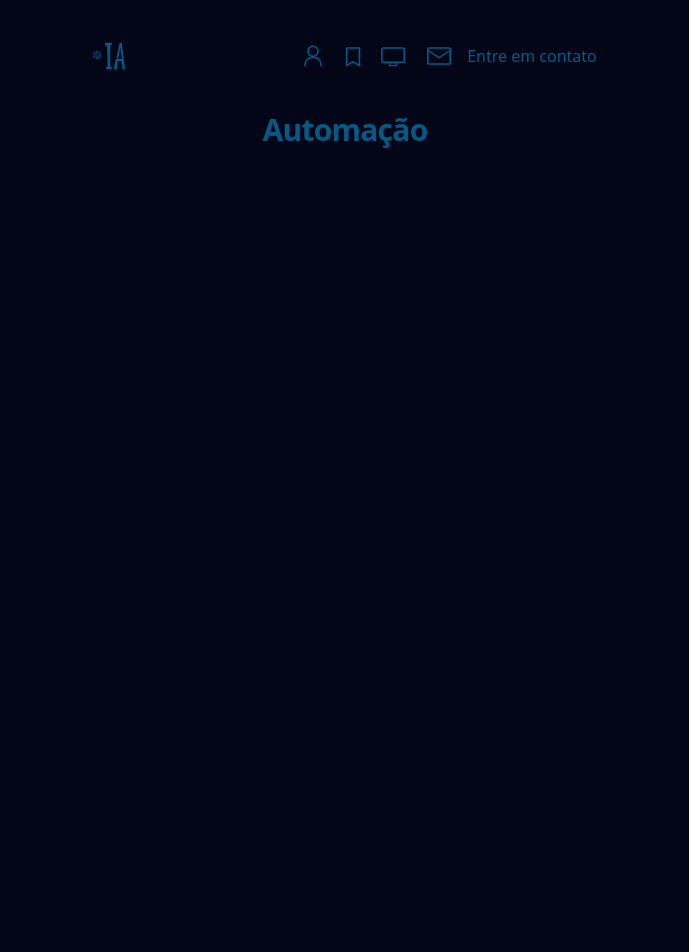
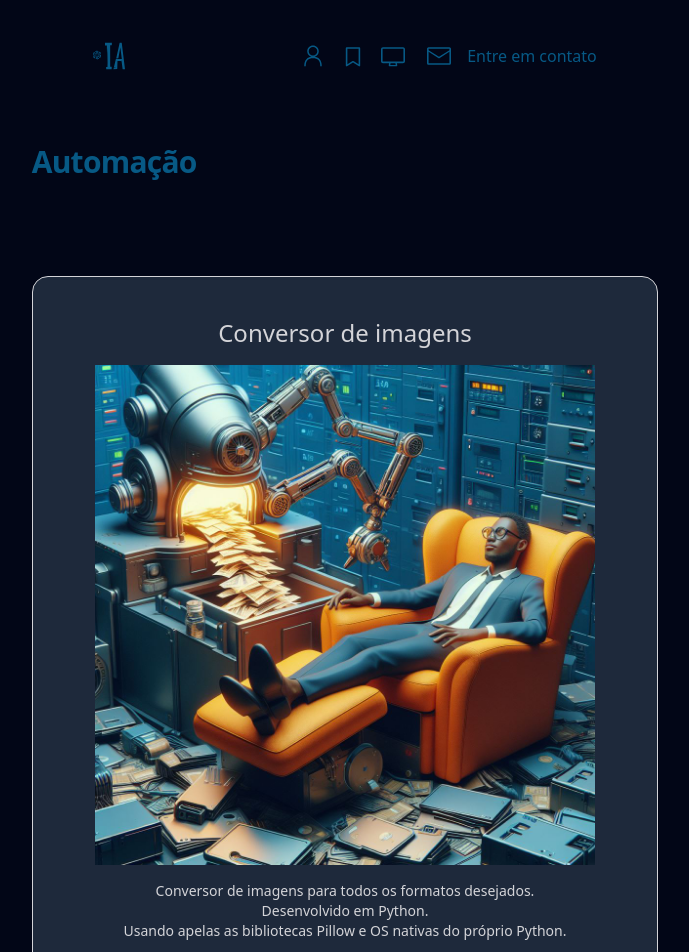
Before and after one commit to icaroravelo/i-a.io, a Next.js app: page /portfolio/automacao in a window 1280 px wide. Shown: the top 952 px of the page, without its empty margins (295-984 px from the left). Before the commit the page ends 800 px from the top, so only its background shows below. Built offline with nearby package versions, Linux system fonts and the light colour scheme.

Commit message:
feat: portfolios pages and first projects

```diff
--- a/app/portfolio/automacao/page.jsx
+++ b/app/portfolio/automacao/page.jsx
@@ -1,9 +1,30 @@
+import Card from '@/components/CardComponent'
+import { automationProjects } from '@/components/constants'
+import Image from 'next/image'
+import Link from 'next/link'
 import React from 'react'
 
 const AutomationPage = () => {
     return (
-        <div className='flex flex-col gap-16 md:gap-24'>
-            <h1 className='animate-in text-3xl font-bold tracking-tight text-sky-800'>Automação</h1>
+        <div className='flex flex-col gap-16 md:gap-24 p-[2rem]'>
+            <h1 className='animate-in text-center md:text-left text-3xl font-bold tracking-tight text-sky-800'>Automação</h1>
+
+            <div className='flex flex-col gap-8'>
+                {automationProjects.map((automation) => (
+                    <Card key={automation.id}
+                        className="anime-in space-y-4"
+                    >
+                        <h3 className='text-center text-2xl'>{automation.name}</h3>
+                        <Image
+                            src={automation.image} alt={automation.name} width={500} height={500} className='mx-auto'
+                        />
+                        <p>{automation.description}</p>
+                        <Link href={automation.href}>
+                            <button className='bg-sky-800 rounded-md px-6 py-2 mt-4'>Ver mais</button>
+                        </Link>
+                    </Card>
+                ))}
+            </div>
         </div>
     )
 }
--- a/app/portfolio/machine-learning/page.jsx
+++ b/app/portfolio/machine-learning/page.jsx
@@ -2,8 +2,9 @@ import React from 'react'
 
 const MachineLearningPage = () => {
     return (
-        <div className='flex flex-col gap-16 md:gap-24'>
-            <h1 className='animate-in text-3xl font-bold tracking-tight text-sky-800'>Machine Learning</h1>
+        <div className='flex flex-col gap-16 md:gap-24 p-[2rem]'>
+            <h1 className='animate-in text-center md:text-left text-3xl font-bold tracking-tight text-sky-800'>Machine Learning</h1>
+            <span className='text-center text-zinc-500'>Portfolio em construção...</span>
         </div>
     )
 }
--- a/app/portfolio/page.jsx
+++ b/app/portfolio/page.jsx
@@ -12,7 +12,7 @@ export const metadata = {
 const Portfolio = () => {
     return (
         <div className='flex flex-col gap-12 md:gap-16'>
-            <h1 className='animate-in text-3xl font-bold tracking-tight text-sky-800'>
+            <h1 className='animate-in text-center md:text-left text-3xl font-bold tracking-tight text-sky-800'>
                 Portfolio
             </h1>
 
--- a/app/portfolio/visualizacao-de-dados/page.jsx
+++ b/app/portfolio/visualizacao-de-dados/page.jsx
@@ -2,8 +2,9 @@ import React from 'react'
 
 const DataVizPage = () => {
     return (
-        <div className='flex flex-col gap-16 md:gap-24'>
-            <h1 className='animate-in text-3xl font-bold tracking-tight text-sky-800'>Visualização de dados</h1>
+        <div className='flex flex-col gap-16 md:gap-24 p-[2rem]'>
+            <h1 className='animate-in text-center md:text-left text-3xl font-bold tracking-tight text-sky-800'>Visualização de dados</h1>
+            <span className='text-center text-zinc-500'>Portfolio em construção...</span>
         </div>
     )
 }
--- a/components/constants.js
+++ b/components/constants.js
@@ -149,3 +149,65 @@ export const categories = [
         image: MachineLearning
     },
 ]
+
+// Projects Assets
+import Converter from '@/public/converter.jpg';
+import Organizer from '@/public/organizer.jpg';
+
+export const automationProjects = [
+    {
+        id: 1,
+        name: 'Conversor de imagens',
+        description: (
+            <>
+                <p>Conversor de imagens para todos os formatos desejados.</p>
+                <p>Desenvolvido em Python.</p>
+                <p>Usando apelas as bibliotecas Pillow e OS nativas do próprio Python.</p>
+            </>
+        ),
+        image: Converter,
+        stacks: [
+            'Python',
+            'VS Code',
+            ],
+        href: 'https://github.com/icaroravelo/automacoes/tree/main/conversor_de_imagens',
+    },
+    {
+        id: 2,
+        name: 'Organizador de arquivos',
+        description: (
+            <>
+                <p>Organizador rápido de arquivos dentro do computador.</p>
+                <p>Movendo arquivos para dentro de pastas de acordo com a extensão.</p>
+                <p>Deixando assim o computador com uma aparência mais clara e concisa de organização.</p>
+            </>
+        ),
+        image: Organizer,
+        stacks: [
+            'Python',
+            'VS Code',
+            ],
+        href: 'https://github.com/icaroravelo/automacoes/tree/main/organizador_de_arquivos',
+    },
+]
+
+// Education Assets
+
+export const education = [
+    {
+        id: 1,
+        name: 'Universidade Unopar',
+        course: 'Ciência de Dados',
+        status: 'Cursando',
+        started: '2023',
+        image: "",
+    },
+    {
+        id: 2,
+        name: 'EBAC',
+        course: 'Desenvolvimento Full Stack Python',
+        status: 'Cursando',
+        started: '2024',
+        image: "",
+    }
+]
```
Also changed, not shown: app/portfolio/automacao/projeto[nome]/page.jsx (added), public/converter.jpg (added), public/organizer.jpg (added).
